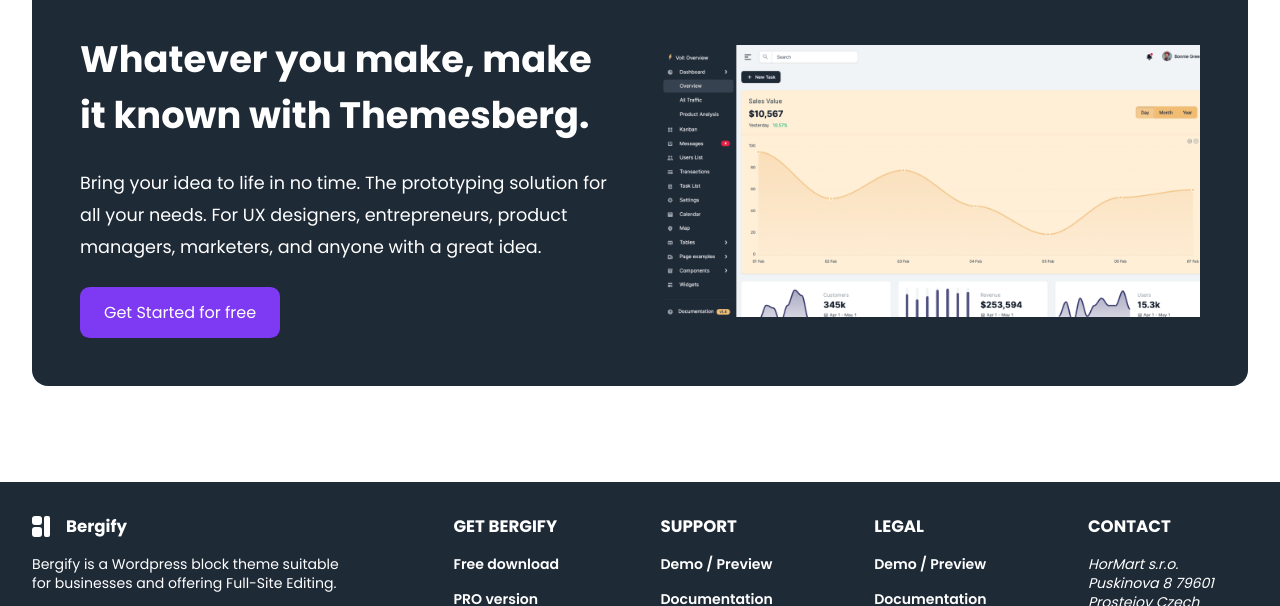
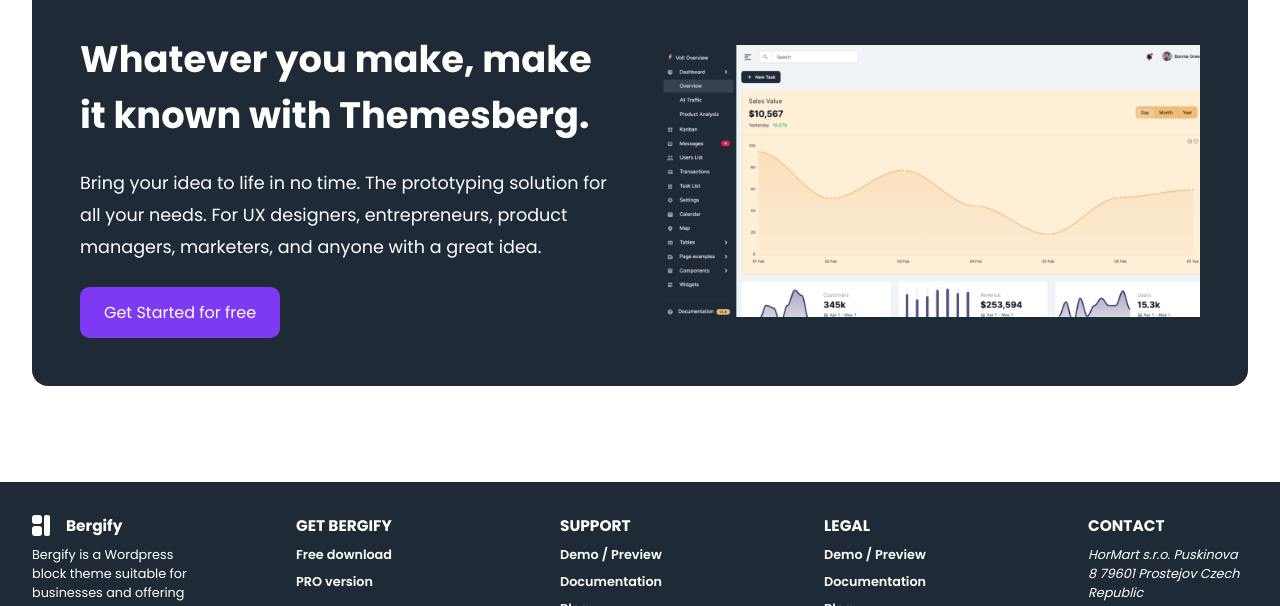
Before and after one commit to choxii13/Bergify-Page, a plain HTML site: page index.html in a window 1280 px wide. Shown: the part 5834-6440 px from the top of the page. Drawn offline with nearby package versions, Linux system fonts and the light colour scheme.

Commit message:
fixing footer

```diff
--- a/styles/footer.css
+++ b/styles/footer.css
@@ -1,24 +1,23 @@
 footer > div {
   display: flex;
-  flex-direction: column;
+  flex-direction: row;
   justify-content: space-between;
   padding: 2rem 0;
   color: white;
-  gap: 1rem;
+  gap: 0.5rem;
 }
-
+footer > div h5 {
+  font-size: clamp(0.4rem, 1.2vw, 1.4rem);
+}
 footer > div p,
 footer address,
 footer i {
-  font-size: clamp(0.4rem, 1.1vw, 1rem);
+  font-size: clamp(0.4rem, 1vw, 1rem);
   color: white;
   line-height: 1.2rem;
   font-weight: 600;
 }
 
-footer > div h5 {
-  font-size: clamp(0.4rem, 1.3vw, 2rem);
-}
 .footer-logo {
   display: flex;
   gap: 1rem;
@@ -34,17 +33,21 @@
 
 footer i {
   margin-right: 1rem;
+  font-size: 1rem;
 }
 
 footer > div > div {
   max-width: 10rem;
   display: flex;
   flex-direction: column;
-  gap: 1rem;
+  gap: 0.5rem;
 }
 
+footer > div > div {
+  width: 13rem;
+}
 footer > div > div:nth-child(1) {
-  max-width: 20rem;
+  width: 15rem;
 }
 
 #first-para,
@@ -61,11 +64,6 @@
   border: 1px solid var(--secondary-color-text-paragraph);
 }
 
-@media (min-width: 60rem) {
-  footer > div {
-    flex-direction: row;
-  }
-}
 @media (min-width: 100rem) {
   footer > div {
     flex-direction: row;
@@ -75,8 +73,7 @@
   }
 
   footer > div p,
-  footer address,
-  footer i {
+  footer address {
     font-size: 1rem;
   }
 }
```
